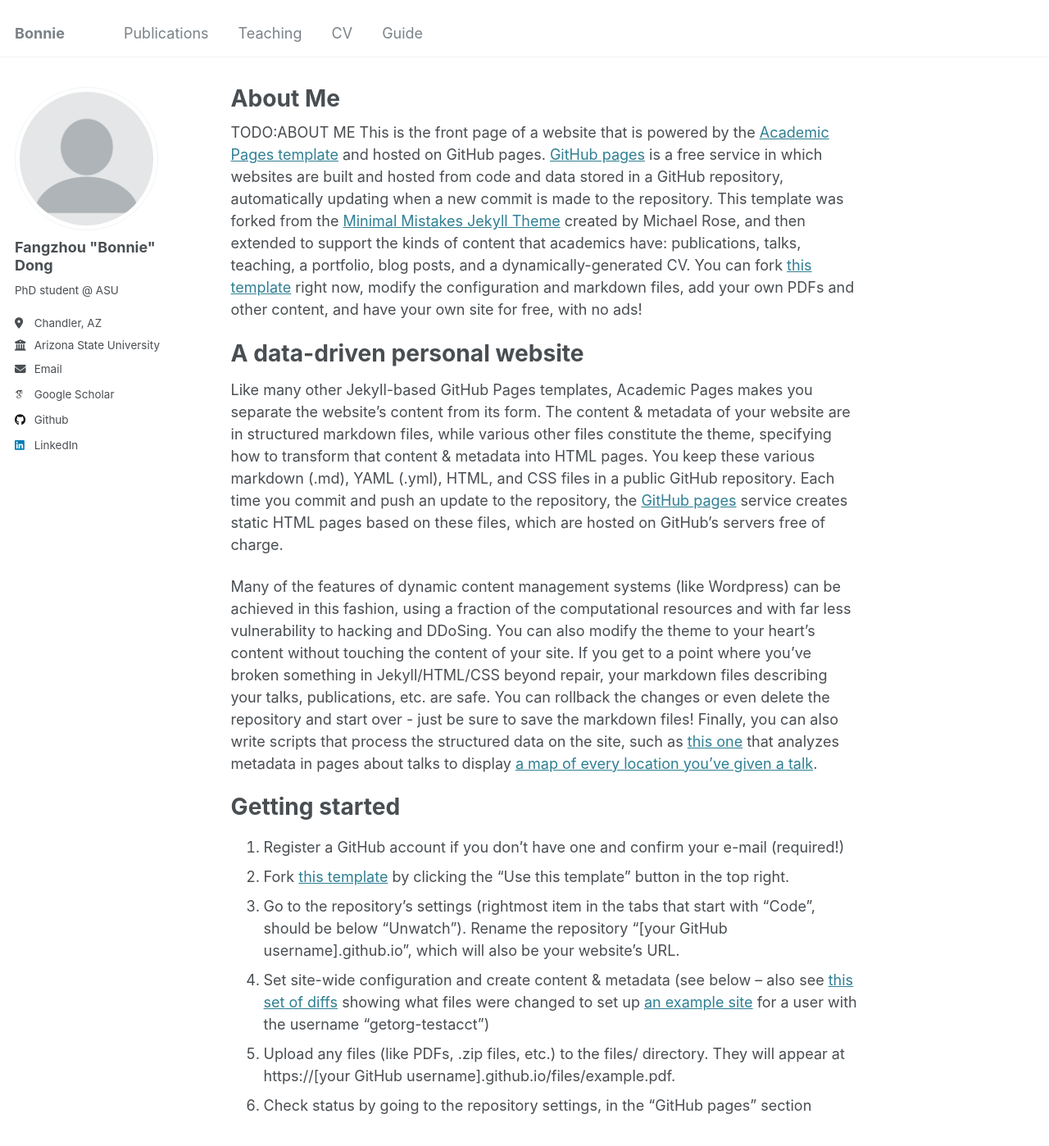
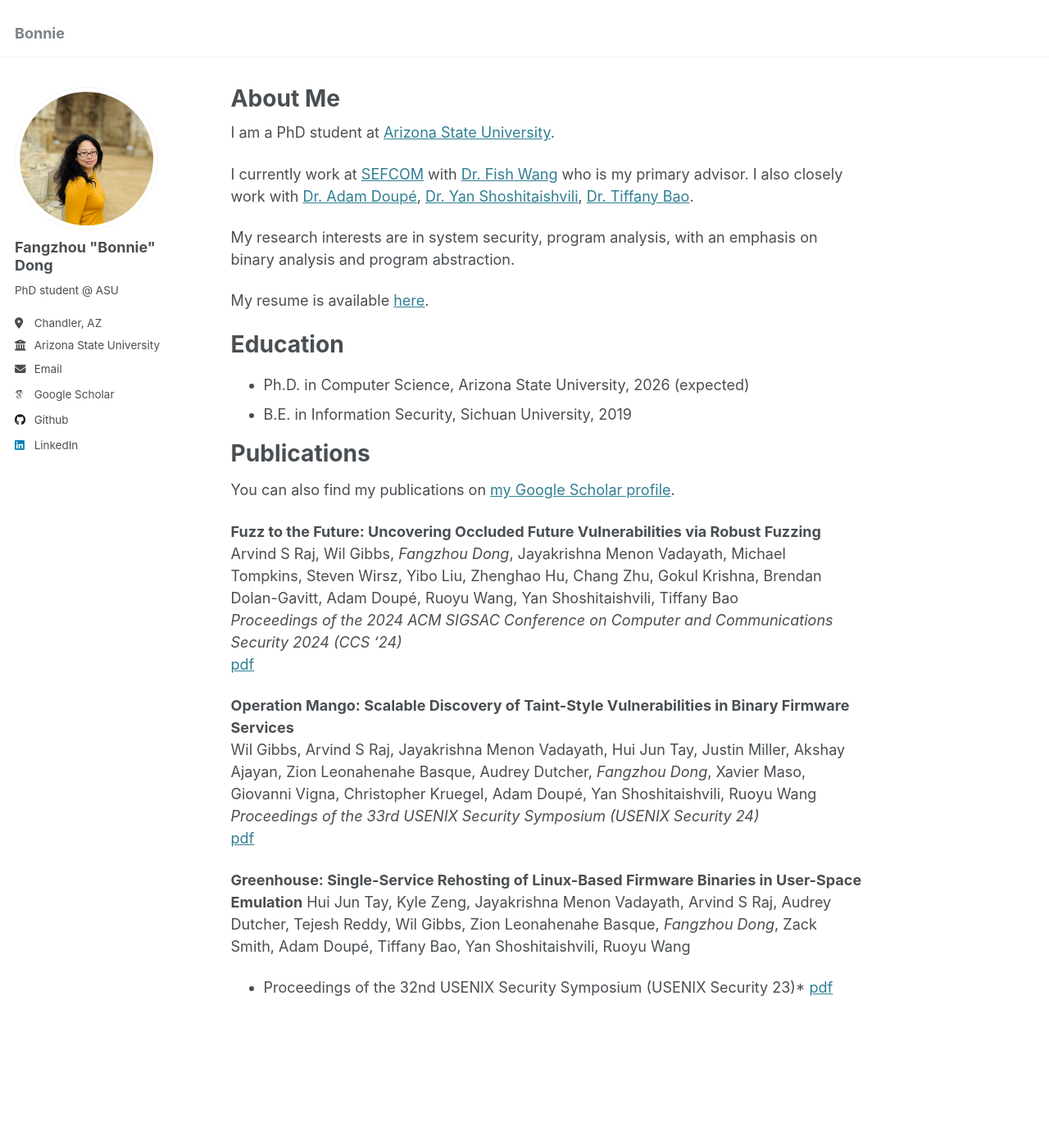
Before and after one commit to Bonnie1256/Bonnie1256.github.io, a Jekyll site: the page built from _pages/about.md, in a window 1280 px wide and 1400 px high. Shown: the whole window at 82% size. Built offline with Jekyll 4.4.1, drawn with Linux system fonts in a browser that asks for light colours; some web fonts are replaced; some of the changed text lies outside the part shown.

Commit message:
add content

```diff
--- a/_config.yml
+++ b/_config.yml
@@ -21,7 +21,7 @@ repository               : "Bonnie1256/Bonnie1256.github.io"
 #               Additional customization can be done by editing /_includes/author-profile.html
 author:
   # Biographic information
-  avatar           : "profile.png"
+  avatar           : "bonnie.jpg"
   name             : "Fangzhou \"Bonnie\" Dong"
   pronouns         : # example: "she/her"
   bio              : "PhD student @ ASU"
@@ -32,7 +32,7 @@ author:
 
   # Academic websites
   arxiv            : # URL - Update with the correct link to your profile
-  googlescholar    : "https://scholar.google.com/citations?user=Vxid0mgAAAAJ&hl=en"
+  googlescholar    : "https://scholar.google.com/citations?hl=en&user=Vxid0mgAAAAJ&view_op=list_works&sortby=pubdate"
   impactstory      : # URL
   orcid            : # URL
   semantic         : # URL
@@ -58,7 +58,7 @@ author:
   keybase          : # Username
   instagram        : # Username
   lastfm           : # Username
-  linkedin         : "Fangzhou \"Bonnie\" Dong"
+  linkedin         : "fangzhou-bonnie-dong-762887158"
   mastodon         : # URL
   medium           : # URL
   pinterest        : # Username
@@ -228,17 +228,17 @@ collections:
 
 # These settings control how pages and collections are included in the site
 defaults:
-  # _posts
-  - scope:
-      path: ""
-      type: posts
-    values:
-      layout: single
-      author_profile: true
-      read_time: true
-      comments: true
-      share: true
-      related: true
+  # # _posts
+  # - scope:
+  #     path: ""
+  #     type: posts
+  #   values:
+  #     layout: single
+  #     author_profile: true
+  #     read_time: true
+  #     comments: true
+  #     share: true
+  #     related: true
   # _pages
   - scope:
       path: ""
@@ -246,41 +246,41 @@ defaults:
     values:
       layout: single
       author_profile: true
-  # _teaching
-  - scope:
-      path: ""
-      type: teaching
-    values:
-      layout: single
-      author_profile: true
-      share: true
-      comments: true
-  # _publications
-  - scope:
-      path: ""
-      type: publications
-    values:
-      layout: single
-      author_profile: true
-      share: true
-      comments: true
-  # _portfolio
-  - scope:
-      path: ""
-      type: portfolio
-    values:
-      layout: single
-      author_profile: true
-      share: true
-      comment: true
-  # _talks
-  - scope:
-      path: ""
-      type: talks
-    values:
-      layout: talk
-      author_profile: true
-      share: true
+  # # _teaching
+  # - scope:
+  #     path: ""
+  #     type: teaching
+  #   values:
+  #     layout: single
+  #     author_profile: true
+  #     share: true
+  #     comments: true
+  # # _publications
+  # - scope:
+  #     path: ""
+  #     type: publications
+  #   values:
+  #     layout: single
+  #     author_profile: true
+  #     share: true
+  #     comments: true
+  # # _portfolio
+  # - scope:
+  #     path: ""
+  #     type: portfolio
+  #   values:
+  #     layout: single
+  #     author_profile: true
+  #     share: true
+  #     comment: true
+  # # _talks
+  # - scope:
+  #     path: ""
+  #     type: talks
+  #   values:
+  #     layout: talk
+  #     author_profile: true
+  #     share: true
 
 
 # Sass/SCSS
--- a/_pages/about.md
+++ b/_pages/about.md
@@ -7,44 +7,35 @@ redirect_from:
   - /about.html
 ---
 
-TODO:ABOUT ME
-This is the front page of a website that is powered by the [Academic Pages template](https://github.com/academicpages/academicpages.github.io) and hosted on GitHub pages. [GitHub pages](https://pages.github.com) is a free service in which websites are built and hosted from code and data stored in a GitHub repository, automatically updating when a new commit is made to the repository. This template was forked from the [Minimal Mistakes Jekyll Theme](https://mmistakes.github.io/minimal-mistakes/) created by Michael Rose, and then extended to support the kinds of content that academics have: publications, talks, teaching, a portfolio, blog posts, and a dynamically-generated CV. You can fork [this template](https://github.com/academicpages/academicpages.github.io) right now, modify the configuration and markdown files, add your own PDFs and other content, and have your own site for free, with no ads!
+I am a PhD student at [Arizona State University](https://www.asu.edu/).
 
-A data-driven personal website
+I currently work at [SEFCOM](https://sefcom.asu.edu/) with [Dr. Fish Wang](https://ruoyuwang.me/) who is my primary advisor. I also closely work with [Dr. Adam Doupé](https://adamdoupe.com/), [Dr. Yan Shoshitaishvili](https://yancomm.net/), [Dr. Tiffany Bao](https://www.tiffanybao.com/).
+
+My research interests are in system security, program analysis, with an emphasis on binary analysis and program abstraction.
+
+My resume is available [here](/files/cv-BonnieDong.pdf).
+
+
+Education
 ======
-Like many other Jekyll-based GitHub Pages templates, Academic Pages makes you separate the website's content from its form. The content & metadata of your website are in structured markdown files, while various other files constitute the theme, specifying how to transform that content & metadata into HTML pages. You keep these various markdown (.md), YAML (.yml), HTML, and CSS files in a public GitHub repository. Each time you commit and push an update to the repository, the [GitHub pages](https://pages.github.com/) service creates static HTML pages based on these files, which are hosted on GitHub's servers free of charge.
+* Ph.D. in Computer Science, Arizona State University, 2026 (expected)
+* B.E. in Information Security, Sichuan University, 2019
 
-Many of the features of dynamic content management systems (like Wordpress) can be achieved in this fashion, using a fraction of the computational resources and with far less vulnerability to hacking and DDoSing. You can also modify the theme to your heart's content without touching the content of your site. If you get to a point where you've broken something in Jekyll/HTML/CSS beyond repair, your markdown files describing your talks, publications, etc. are safe. You can rollback the changes or even delete the repository and start over - just be sure to save the markdown files! Finally, you can also write scripts that process the structured data on the site, such as [this one](https://github.com/academicpages/academicpages.github.io/blob/master/talkmap.ipynb) that analyzes metadata in pages about talks to display [a map of every location you've given a talk](https://academicpages.github.io/talkmap.html).
+Publications
+======
+You can also find my publications on [my Google Scholar profile](https://scholar.google.com/citations?hl=en&user=Vxid0mgAAAAJ&view_op=list_works&sortby=pubdate).
 
-Getting started
-======
-1. Register a GitHub account if you don't have one and confirm your e-mail (required!)
-1. Fork [this template](https://github.com/academicpages/academicpages.github.io) by clicking the "Use this template" button in the top right.
-1. Go to the repository's settings (rightmost item in the tabs that start with "Code", should be below "Unwatch"). Rename the repository "[your GitHub username].github.io", which will also be your website's URL.
-1. Set site-wide configuration and create content & metadata (see below -- also see [this set of diffs](http://archive.is/3TPas) showing what files were changed to set up [an example site](https://getorg-testacct.github.io) for a user with the username "getorg-testacct")
-1. Upload any files (like PDFs, .zip files, etc.) to the files/ directory. They will appear at https://[your GitHub username].github.io/files/example.pdf.
-1. Check status by going to the repository settings, in the "GitHub pages" section
+**Fuzz to the Future: Uncovering Occluded Future Vulnerabilities via Robust Fuzzing**
+Arvind S Raj, Wil Gibbs, *Fangzhou Dong*, Jayakrishna Menon Vadayath, Michael Tompkins, Steven Wirsz, Yibo Liu, Zhenghao Hu, Chang Zhu, Gokul Krishna, Brendan Dolan-Gavitt, Adam Doupé, Ruoyu Wang, Yan Shoshitaishvili, Tiffany Bao
+*Proceedings of the 2024 ACM SIGSAC Conference on Computer and Communications Security 2024 (CCS ‘24)*
+[pdf](/files/flakjack.pdf)
 
-Site-wide configuration
-------
-The main configuration file for the site is in the base directory in [_config.yml](https://github.com/academicpages/academicpages.github.io/blob/master/_config.yml), which defines the content in the sidebars and other site-wide features. You will need to replace the default variables with ones about yourself and your site's github repository. The configuration file for the top menu is in [_data/navigation.yml](https://github.com/academicpages/academicpages.github.io/blob/master/_data/navigation.yml). For example, if you don't have a portfolio or blog posts, you can remove those items from that navigation.yml file to remove them from the header.
+**Operation Mango: Scalable Discovery of Taint-Style Vulnerabilities in Binary Firmware Services**
+Wil Gibbs, Arvind S Raj, Jayakrishna Menon Vadayath, Hui Jun Tay, Justin Miller, Akshay Ajayan, Zion Leonahenahe Basque, Audrey Dutcher, *Fangzhou Dong*, Xavier Maso, Giovanni Vigna, Christopher Kruegel, Adam Doupé, Yan Shoshitaishvili, Ruoyu Wang
+*Proceedings of the 33rd USENIX Security Symposium (USENIX Security 24)*
+[pdf](/files/usenixsecurity24-gibbs.pdf)
 
-Create content & metadata
-------
-For site content, there is one markdown file for each type of content, which are stored in directories like _publications, _talks, _posts, _teaching, or _pages. For example, each talk is a markdown file in the [_talks directory](https://github.com/academicpages/academicpages.github.io/tree/master/_talks). At the top of each markdown file is structured data in YAML about the talk, which the theme will parse to do lots of cool stuff. The same structured data about a talk is used to generate the list of talks on the [Talks page](https://academicpages.github.io/talks), each [individual page](https://academicpages.github.io/talks/2012-03-01-talk-1) for specific talks, the talks section for the [CV page](https://academicpages.github.io/cv), and the [map of places you've given a talk](https://academicpages.github.io/talkmap.html) (if you run this [python file](https://github.com/academicpages/academicpages.github.io/blob/master/talkmap.py) or [Jupyter notebook](https://github.com/academicpages/academicpages.github.io/blob/master/talkmap.ipynb), which creates the HTML for the map based on the contents of the _talks directory).
-
-**Markdown generator**
-
-The repository includes [a set of Jupyter notebooks](https://github.com/academicpages/academicpages.github.io/tree/master/markdown_generator
-) that converts a CSV containing structured data about talks or presentations into individual markdown files that will be properly formatted for the Academic Pages template. The sample CSVs in that directory are the ones I used to create my own personal website at stuartgeiger.com. My usual workflow is that I keep a spreadsheet of my publications and talks, then run the code in these notebooks to generate the markdown files, then commit and push them to the GitHub repository.
-
-How to edit your site's GitHub repository
-------
-Many people use a git client to create files on their local computer and then push them to GitHub's servers. If you are not familiar with git, you can directly edit these configuration and markdown files directly in the github.com interface. Navigate to a file (like [this one](https://github.com/academicpages/academicpages.github.io/blob/master/_talks/2012-03-01-talk-1.md) and click the pencil icon in the top right of the content preview (to the right of the "Raw | Blame | History" buttons). You can delete a file by clicking the trashcan icon to the right of the pencil icon. You can also create new files or upload files by navigating to a directory and clicking the "Create new file" or "Upload files" buttons.
-
-Example: editing a markdown file for a talk
-![Editing a markdown file for a talk](/images/editing-talk.png)
-
-For more info
-------
-More info about configuring Academic Pages can be found in [the guide](https://academicpages.github.io/markdown/), the [growing wiki](https://github.com/academicpages/academicpages.github.io/wiki), and you can always [ask a question on GitHub](https://github.com/academicpages/academicpages.github.io/discussions). The [guides for the Minimal Mistakes theme](https://mmistakes.github.io/minimal-mistakes/docs/configuration/) (which this theme was forked from) might also be helpful.
+**Greenhouse: Single-Service Rehosting of Linux-Based Firmware Binaries in User-Space Emulation**
+Hui Jun Tay, Kyle Zeng, Jayakrishna Menon Vadayath, Arvind S Raj, Audrey Dutcher, Tejesh Reddy, Wil Gibbs, Zion Leonahenahe Basque, *Fangzhou Dong*, Zack Smith, Adam Doupé, Tiffany Bao, Yan Shoshitaishvili, Ruoyu Wang
+* Proceedings of the 32nd USENIX Security Symposium (USENIX Security 23)*
+[pdf](/files/greenhouse-tay.pdf)
```
Also changed, not shown: _data/navigation.yml (+9 -9 lines), images/bonnie.jpg (added), 10 other files.
